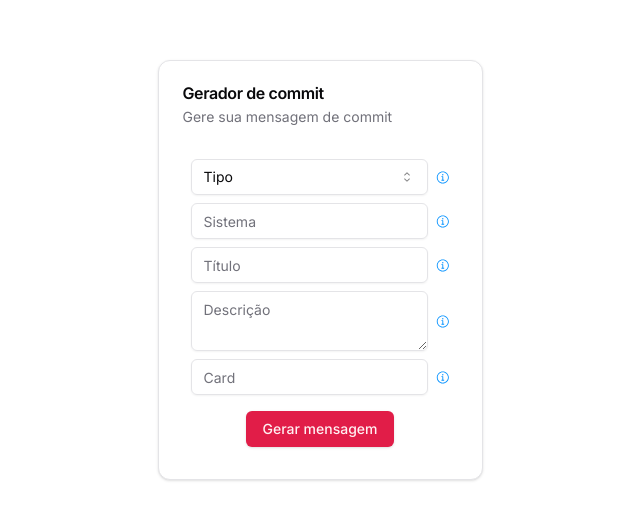
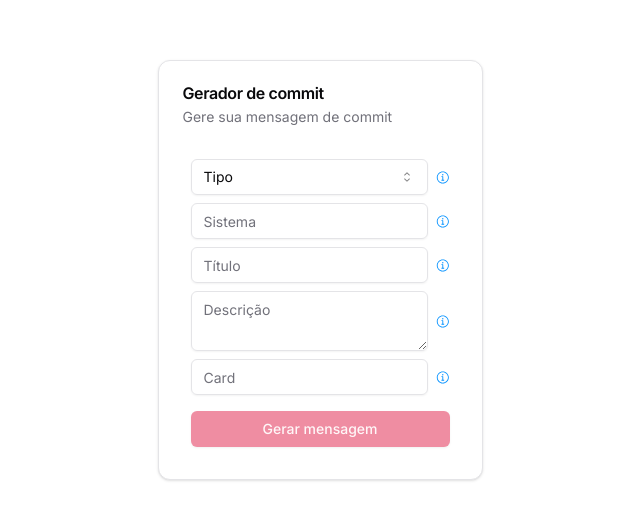
Before and after one commit to Victorb999/commit-generator, a Next.js app: page / in a window 1280 px wide. Shown: the part 130-650 px from the top of the page, without its empty margins (320-960 px from the left). Built offline with nearby package versions, Linux system fonts and the light colour scheme.

Commit message:
feat: Added interface for AlertMessageProps and fixed useState initialization

```diff
--- a/src/components/AlertMessage/AlertMessage.tsx
+++ b/src/components/AlertMessage/AlertMessage.tsx
@@ -1,15 +1,23 @@
 import {
+  AlertDialog,
   AlertDialogAction,
   AlertDialogContent,
   AlertDialogDescription,
   AlertDialogFooter,
   AlertDialogHeader,
   AlertDialogTitle,
+  AlertDialogCancel,
 } from "@/components/ui/alert-dialog";
 
 import { CopyIcon } from "@radix-ui/react-icons";
 
-export const AlertMessage = ({ msg }: { msg: string }) => {
+interface AlertMessageProps {
+  msg: string;
+  open: boolean;
+  setOpen: React.Dispatch<React.SetStateAction<boolean>>;
+}
+
+export const AlertMessage = ({ msg, open, setOpen }: AlertMessageProps) => {
   const handleCopyClick = async () => {
     try {
       const text = document.getElementById("commit-message");
@@ -20,6 +28,7 @@ export const AlertMessage = ({ msg }: { msg: string }) => {
   };
 
   return (
+    <AlertDialog open={open} onOpenChange={setOpen}>
       <AlertDialogContent>
         <AlertDialogHeader>
           <AlertDialogTitle>Commit message:</AlertDialogTitle>
@@ -38,7 +47,9 @@ export const AlertMessage = ({ msg }: { msg: string }) => {
           <AlertDialogAction onClick={handleCopyClick}>
             <CopyIcon />
           </AlertDialogAction>
+          <AlertDialogCancel>Cancel</AlertDialogCancel>
         </AlertDialogFooter>
       </AlertDialogContent>
+    </AlertDialog>
   );
 };
--- a/src/components/MainForm/MainForm.tsx
+++ b/src/components/MainForm/MainForm.tsx
@@ -31,10 +31,7 @@ export const MainForm = () => {
     cardNumber: "",
   });
   const [msg, setMsg] = useState("");
-
-  useEffect(() => {
-    console.log(form);
-  }, [form]);
+  const [open, setOpen] = useState(false);
 
   const handleSubmit = (e: any) => {
     e.preventDefault();
@@ -42,6 +39,7 @@ export const MainForm = () => {
     ${form.description}<br /><br />
     Jira Ticket [${form.cardNumber}](https://vistosystem.atlassian.net/browse/${form.cardNumber})`;
     setMsg(msg);
+    setOpen(true);
     console.log(msg);
   };
 
@@ -56,7 +54,6 @@ export const MainForm = () => {
           <CardDescription>Gere sua mensagem de commit</CardDescription>
         </CardHeader>
         <CardContent>
-          <AlertDialog>
           <form
             className="flex gap-2 p-2 flex-col"
             onSubmit={(e) => handleSubmit(e)}
@@ -144,7 +141,10 @@ export const MainForm = () => {
               />
               <TooltipInfo msg={`O número do card. (ex: NS-123) `} />
             </div>
-              <AlertDialogTrigger
+
+            <Button
+              type="submit"
+              className="mt-2"
               disabled={
                 !form.type ||
                 !form.system ||
@@ -153,13 +153,10 @@ export const MainForm = () => {
                 !form.cardNumber
               }
             >
-                <Button type="submit" className="mt-2">
               Gerar mensagem
             </Button>
-                <AlertMessage msg={msg} />
-              </AlertDialogTrigger>
+            <AlertMessage msg={msg} open={open} setOpen={setOpen} />
           </form>
-          </AlertDialog>
         </CardContent>
       </Card>
     </div>
```
Lines whose indentation alone changed are shown as unchanged.
